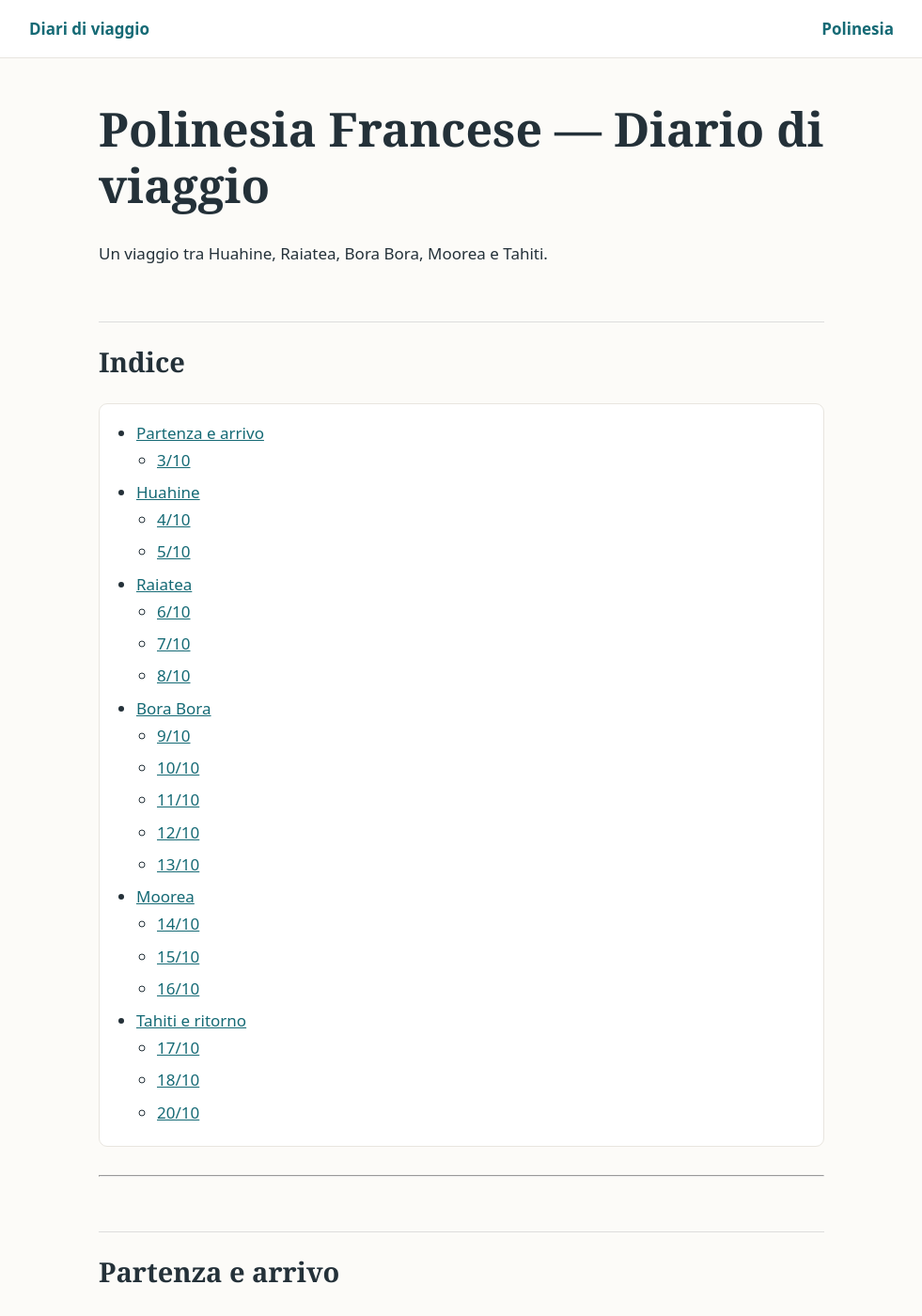
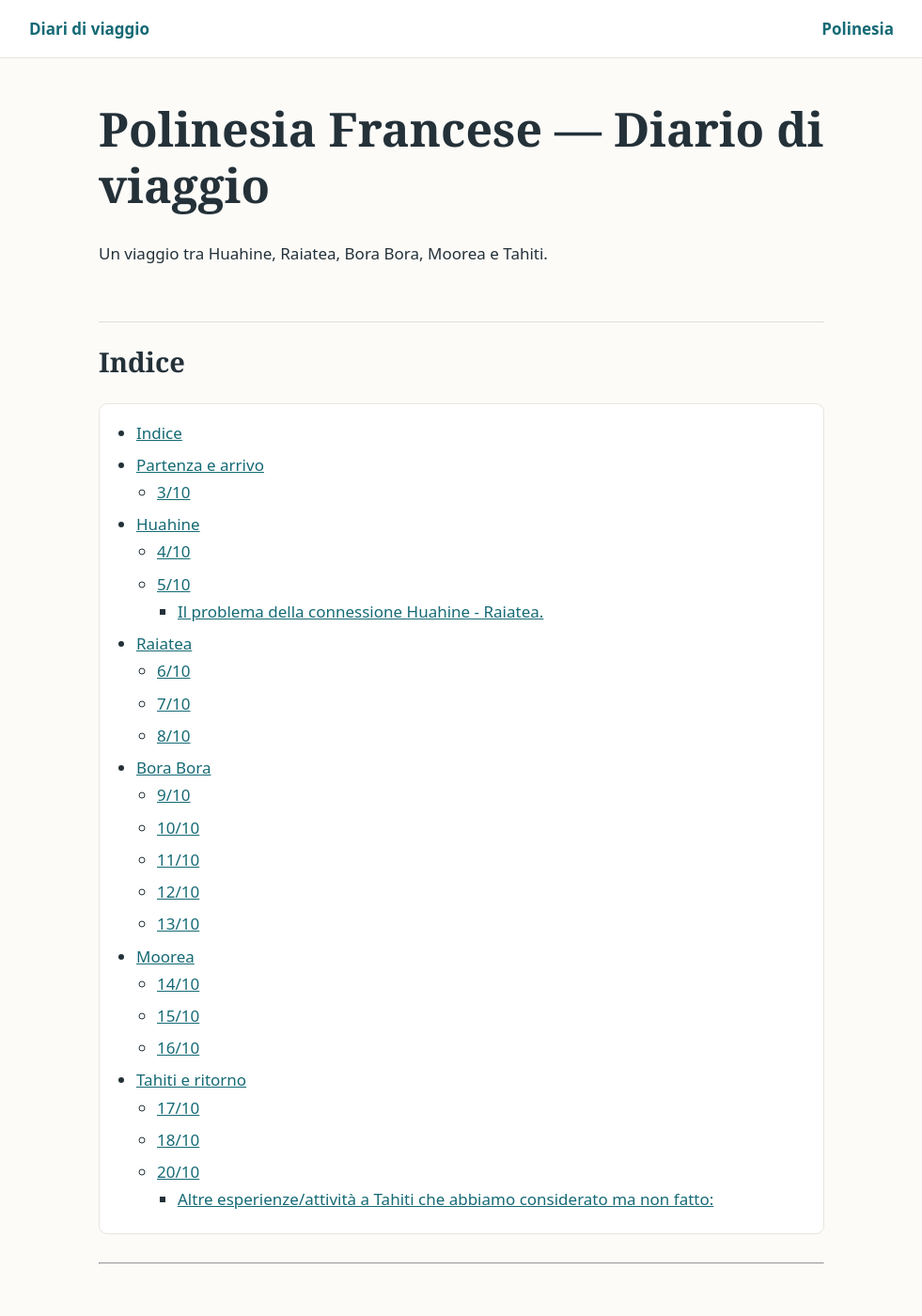
Before and after one commit to everytravel/everytravelisatale, a Jekyll site: the page built from polinesia.md, in a window 1280 px wide and 1400 px high. Shown: the whole window at 94% size, without its empty margins (149-1130 px from the left). Built offline with Jekyll 4.4.1, drawn with Linux system fonts in a browser that asks for light colours.

Commit message:
Update polinesia.md

```diff
--- a/polinesia.md
+++ b/polinesia.md
@@ -7,40 +7,13 @@ permalink: /it/polinesia/
 Un viaggio tra Huahine, Raiatea, Bora Bora, Moorea e Tahiti.
 
 ## Indice
-
-
-- [Partenza e arrivo](#partenza)
-  - [3/10](#giorno-3-ottobre)
-- [Huahine](#huahine)
-  - [4/10](#giorno-4-ottobre)
-  - [5/10](#giorno-5-ottobre)
-- [Raiatea](#raiatea)
-  - [6/10](#giorno-6-ottobre)
-  - [7/10](#giorno-7-ottobre)
-  - [8/10](#giorno-8-ottobre)
-- [Bora Bora](#bora-bora)
-  - [9/10](#giorno-9-ottobre)
-  - [10/10](#giorno-10-ottobre)
-  - [11/10](#giorno-11-ottobre)
-  - [12/10](#giorno-12-ottobre)
-  - [13/10](#giorno-13-ottobre)
-- [Moorea](#moorea)
-  - [14/10](#giorno-14-ottobre)
-  - [15/10](#giorno-15-ottobre)
-  - [16/10](#giorno-16-ottobre)
-- [Tahiti e ritorno](#tahiti)
-  - [17/10](#giorno-17-ottobre)
-  - [18/10](#giorno-18-ottobre)
-  - [20/10](#giorno-20-ottobre)
-
+* TOC
+{:toc}
 ---
 
-<a id="partenza"></a>
 
 ## Partenza e arrivo
 
-
-<a id="giorno-3-ottobre"></a>
 
 ### 3/10
 
@@ -66,12 +39,9 @@ Fila taxi c.ca 20 min c.ca 30 euro.
 ![Fotografia 2 del diario di viaggio]({{ "/assets/images/photo-02.jpg" | relative_url }})
 
 
-<a id="huahine"></a>
 
 ## Huahine
 
-
-<a id="giorno-4-ottobre"></a>
 
 ### 4/10
 
@@ -145,8 +115,6 @@ Cena allo Yacht club. Ottimo poisson cru, circa 23 euro.
 *(Poisson cru allo Yacht club di Huahine).*
 
 
-<a id="giorno-5-ottobre"></a>
-
 ### 5/10
 
 
@@ -204,12 +172,10 @@ Soluzione, per una small fee. La gestora prende in mano la situazione, fa da tra
 Alla fine possiamo lasciare l'auto all'alloggio e se la verrà a prendere lì, ma si terrà la cauzione (40 euro). Secondo noi esagerato, e ci marcia, ma alla fine accettiamo di chiudere lì la questione. Pronti per partire all'alba alla volta di Raiatea, pensando fosse tutto risolto. Non sarebbe stato l'unico imprevisto
 
 
-<a id="raiatea"></a>
 
 ## Raiatea
 
 
-<a id="giorno-6-ottobre"></a>
 
 ### 6/10
 
@@ -283,7 +249,6 @@ Vasta area con diversi edifici con funzioni politiche e religiose. Da qui partir
 Check in, spesa.
 
 
-<a id="giorno-7-ottobre"></a>
 
 ### 7/10
 
@@ -309,7 +274,6 @@ Piscine pubbliche di mare. Fuori dal centro c'è un'area di molo attrezzata come
 *(Arcobaleno dall'area delle piscine)*
 
 
-<a id="giorno-8-ottobre"></a>
 
 ### 8/10
 
@@ -371,12 +335,8 @@ Partenza ore 17.
 Serata a casa.
 
 
-<a id="bora-bora"></a>
-
 ## Bora Bora
 
-
-<a id="giorno-9-ottobre"></a>
 
 ### 9/10
 
@@ -417,8 +377,6 @@ Gelato da Iaorana. Non il massimo. Si trova in barattolo in tutti i supermercati
 *(Local suonano)*
 
 
-<a id="giorno-10-ottobre"></a>
-
 ### 10/10
 
 
@@ -452,8 +410,6 @@ Passiamo la serata nella nostra villa con vista.
 *(Villa a Bora Bora)*
 
 
-<a id="giorno-11-ottobre"></a>
-
 ### 11/10
 
 
@@ -486,8 +442,6 @@ Ore 21. C'è una sorta di festa di paese nel grande padiglione pubblico di front
 
 *(Bora Bora beach club)*
 
-
-<a id="giorno-12-ottobre"></a>
 
 ### 12/10
 
@@ -540,8 +494,6 @@ La guida nutre anche noi, ci offre bananine e serve un pomelo che mangiamo sdrai
 *(Lagoon tour)*
 
 
-<a id="giorno-13-ottobre"></a>
-
 ### 13/10
 
 
@@ -575,12 +527,10 @@ All'aeroporto invece non ci sono controlli di sicurezza. Alle 19:30 prendiamo un
 *(Aereo del volo per Tahiti)*
 
 
-<a id="moorea"></a>
 
 ## Moorea
 
 
-<a id="giorno-14-ottobre"></a>
 
 ### 14/10
 
@@ -627,7 +577,6 @@ Riscendiamo dalla valle di Opunohu, e facciamo check in al Mooz Lodge, due stanz
 *(Scorci dalla strada dalla valle di Opunohu)*
 
 
-<a id="giorno-15-ottobre"></a>
 
 ### 15/10
 
@@ -659,7 +608,6 @@ Cena: pizza da Happyz. Servizio molto gentile e buona pizza.
 *(Pizza da Happyz)*
 
 
-<a id="giorno-16-ottobre"></a>
 
 ### 16/10
 
@@ -742,12 +690,10 @@ L'appartamento si trova nella zona di Taapuna. So trova in alto, in cima a una r
 Usciamo in centro e restiamo fino circa mezzanotte (notte fonda per gli standard locali) in un game pub molto vivo. Noi giochiamo a Catan, ma l'attrazione principale della serata sono dei tesissimi tavoli da poker, con diversi spettatori.
 
 
-<a id="tahiti"></a>
 
 ## Tahiti e ritorno
 
 
-<a id="giorno-17-ottobre"></a>
 
 ### 17/10
 
@@ -803,7 +749,6 @@ Tornare indietro alla zona di Papeete richiede circa un'ora e 45 di guida.
 Ceniamo da Roulotte Anita, frequentatissimo locale con tavoli sul mare in una zona con diversi food truck nei pressi di Puna'aui'a.
 
 
-<a id="giorno-18-ottobre"></a>
 
 ### 18/10
 
@@ -865,7 +810,6 @@ Per il resto il fondale è fatto di grossi sassi neri, non il massimo per un bag
 Dopo cena cerchiamo un bar a Tahiti, ma non c'è molto. Optiamo per Baroom, sopra Les 3 Brasseurs. È domenica sera e non c'è nessuno, buoni i cocktail a tema di imgredienti locali (mango, ibisco, etc) ma costosi e non particolarmente intensi.
 
 
-<a id="giorno-20-ottobre"></a>
 
 ### 20/10
 
```
